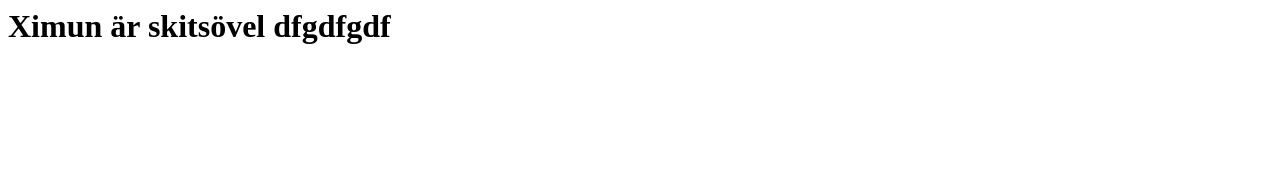
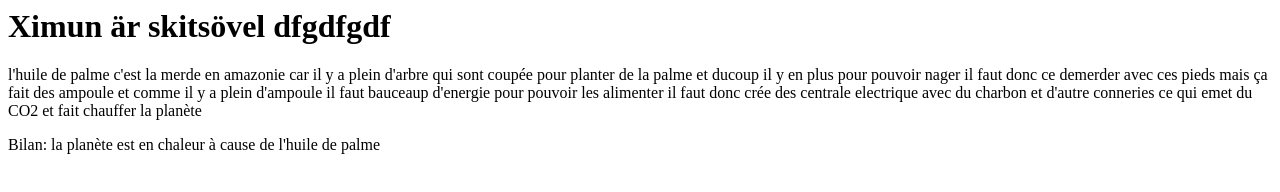
Before and after one commit to Dedistyle/dedistyle.github.io, a plain HTML site: page index.html in a window 1280 px wide. Drawn offline with Linux system fonts and the light colour scheme.

Commit message:
texte huile de  palma

```diff
--- a/index.html
+++ b/index.html
@@ -1 +1,3 @@
 <h1>Ximun är skitsövel dfgdfgdf</h1>
+<p>l'huile de palme c'est la merde en amazonie car il y a plein d'arbre qui sont coupée pour planter de la palme et ducoup il y en plus pour pouvoir nager il faut donc ce demerder avec ces pieds mais ça fait des ampoule et comme il y a plein d'ampoule il faut bauceaup d'energie pour pouvoir les alimenter il faut donc crée des centrale electrique avec du charbon et d'autre conneries ce qui emet du CO2 et fait chauffer la planète</p>
+<p>Bilan: la planète est en chaleur à cause de l'huile de palme</p>
```
